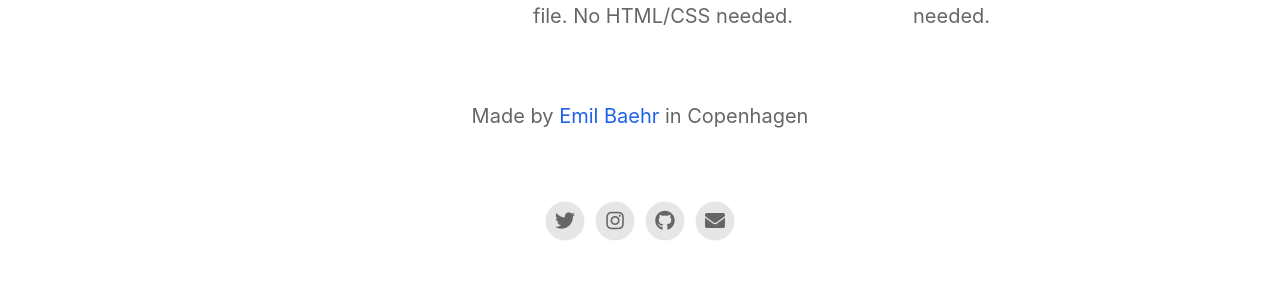
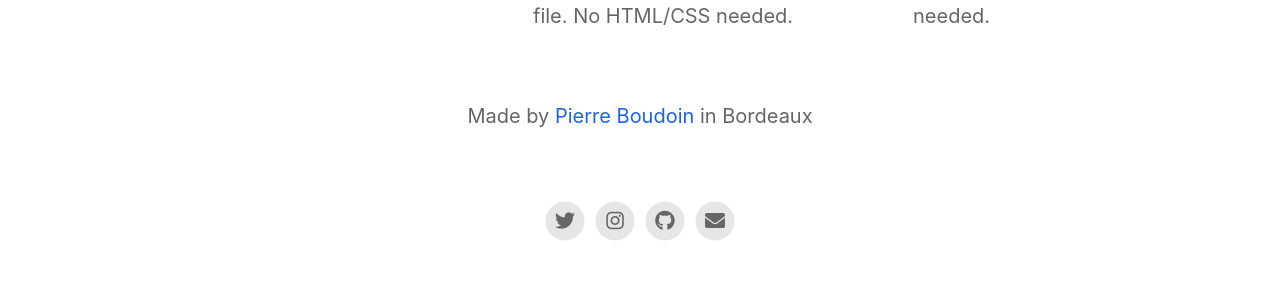
Before and after one commit to pboudoin/medico_app, a Jekyll site: the page built from index.html, in a window 1280 px wide. Shown: the part 1623-1921 px from the top of the page. Built offline with Jekyll 4.4.1, drawn with Linux system fonts in a browser that asks for light colours; nearby versions of some CDN libraries.

Commit message:
Update _config.yml

```diff
--- a/_config.yml
+++ b/_config.yml
@@ -2,12 +2,12 @@
 page_title                                :                                           # Automatically populates with app name if not set and if iOS app ID is set. Otherwise enter manually.
 
 # App Info
-ios_app_id                                : 1234793120                                # Required. Enter iOS app ID to automatically populate name, price and icons (e.g. 718043190).
-ios_app_country                           : us                                        # Required outside USA. Enter 2 letter country code as in https://en.wikipedia.org/wiki/ISO_3166-1_alpha-2
+ios_app_id                                : 1462935634                                # Required. Enter iOS app ID to automatically populate name, price and icons (e.g. 718043190).
+ios_app_country                           : fr                                        # Required outside USA. Enter 2 letter country code as in https://en.wikipedia.org/wiki/ISO_3166-1_alpha-2
 
 appstore_link                             :                                           # Automatically populates if not set and if iOS app ID is set. Otherwise enter manually.
 playstore_link                            :                                           # Enter Google Play Store URL.
-presskit_download_link                    : https://emilbaehr.com                                          # Enter a link to downloadable file or (e.g. public Dropbox link to a .zip file).
+presskit_download_link                    : https://pierreboudoin.com                                          # Enter a link to downloadable file or (e.g. public Dropbox link to a .zip file).
                                                                                       # Or upload your press kit file to assets and set path accordingly (e.g. "assets/your_press_kit.zip").
 
 app_icon                                  : # assets/appicon.png                      # Automatically populates if not set and if iOS app ID is set.  Otherwise enter path to icon file manually.
@@ -20,14 +20,14 @@ enable_smart_app_banner                   : true
 
 
 # Information About Yourself
-your_name                                 : Emil Baehr
-your_link                                 : https://emilbaehr.com
-your_city                                 : Copenhagen
-email_address                             : emil.baehr@gmail.com
+your_name                                 : Pierre Boudoin
+your_link                                 : https://pierreboudoin.com
+your_city                                 : Bordeaux
+email_address                             : pierre.boudoin@gmail.com
 facebook_username                         :
-instagram_username                        : ebaehr
-twitter_username                          : ebaehr
-github_username                           : emilbaehr
+instagram_username                        : pboudoin
+twitter_username                          : pboudoin
+github_username                           : pboudoin
 youtube_username                          :
 
 
```
